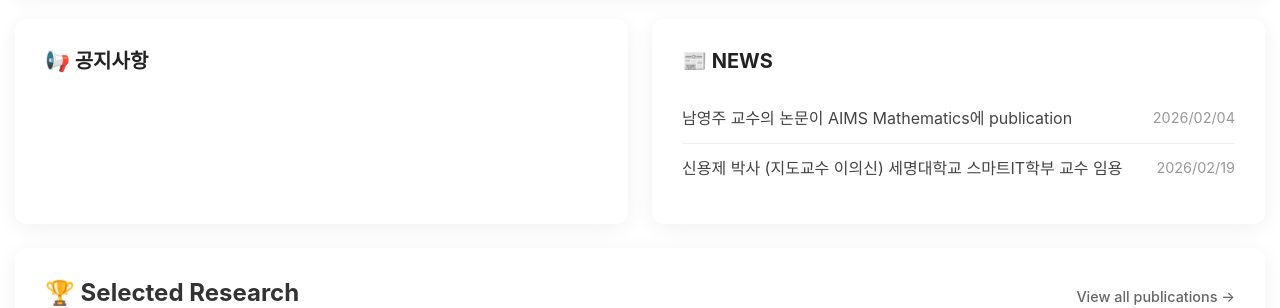
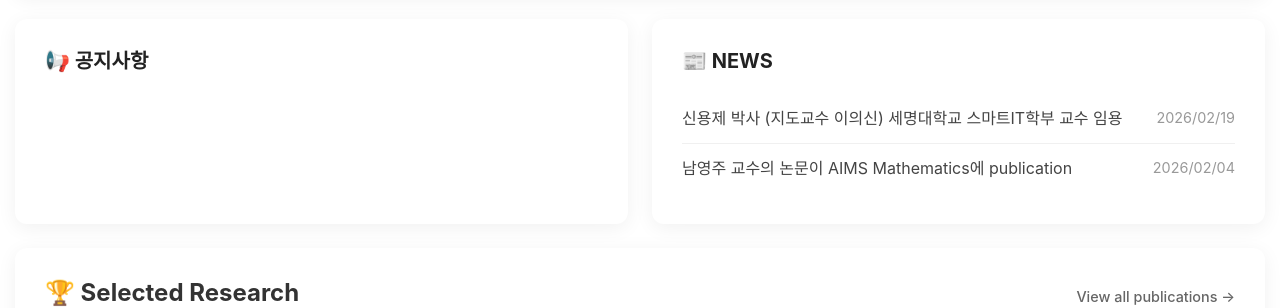
Before and after one commit to mnc-cbnu/mnc-cbnu.github.io, a Jekyll site: the page built from index.md, in a window 1280 px wide. Shown: the part 566-874 px from the top of the page. Built offline with Jekyll 4.4.1, drawn with Linux system fonts in a browser that asks for light colours.

Commit message:
home 수정

```diff
--- a/assets/style.css
+++ b/assets/style.css
@@ -674,3 +674,52 @@ details[open] summary::after {
   overflow: hidden;
   text-overflow: ellipsis;
 }
+
+html,
+body {
+  max-width: 100%;
+  overflow-x: hidden;
+}
+
+/* 2. 모든 박스의 패딩/테두리를 너비 안에 포함 (박스가 삐져나가는 것 방지) */
+.home-grid-container,
+.box,
+.slider-viewport,
+.paper-card,
+.list-item {
+  box-sizing: border-box;
+  max-width: 100%;
+}
+
+/* 3. 모바일 반응형 추가 수정 (기존 @media 768px을 덮어쓰거나 보완) */
+@media (max-width: 768px) {
+  .home-grid-container {
+    display: flex;
+    /* grid 대신 flex로 변경하여 모바일에서 더 안정적으로 세로 배치 */
+    flex-direction: column;
+    gap: 20px;
+    margin-top: 10px;
+  }
+
+  .box {
+    width: 100%;
+    /* 부모 너비를 넘지 않도록 강제 */
+    padding: 20px 15px;
+    /* 모바일에서는 좌우 여백을 조금 줄여서 텍스트 공간 확보 */
+  }
+
+  /* 긴 영문 텍스트가 줄바꿈되지 않고 화면을 뚫는 것 방지 */
+  .list-item span,
+  .pc-title,
+  .pc-venue {
+    word-break: break-word;
+    white-space: normal;
+  }
+
+  /* 슬라이더 카드의 크기를 모바일에 맞게 조정 */
+  .paper-card {
+    width: 280px;
+    /* 모바일 화면에 맞게 카드 너비 축소 */
+    height: 200px;
+  }
+}
--- a/index.md
+++ b/index.md
@@ -16,7 +16,7 @@ title: Home
     <h3>📢 공지사항</h3>
     <div class="content-body">
       {% if site.data.notice.issue %}
-        {% for notice in site.data.notice.issue reversed limit:5 %}
+        {% for notice in site.data.notice.issue limit:5 %}
           <a href="{{ notice.url | default: '#' | relative_url }}" class="list-item">
             <span>{{ notice.text }}</span>
             <span class="date">{{ notice.date }}</span>
@@ -32,7 +32,7 @@ title: Home
     <h3>📰 NEWS</h3>
     <div class="content-body">
       {% if site.data.news.issue %}
-        {% for new in site.data.news.issue reversed limit:5 %}
+        {% for new in site.data.news.issue limit:5 %}
           <a href="{{ new.url | default: '#' | relative_url }}" class="list-item">
             <span>{{ new.text }}</span>
             <span class="date">{{ new.date }}</span>
```
